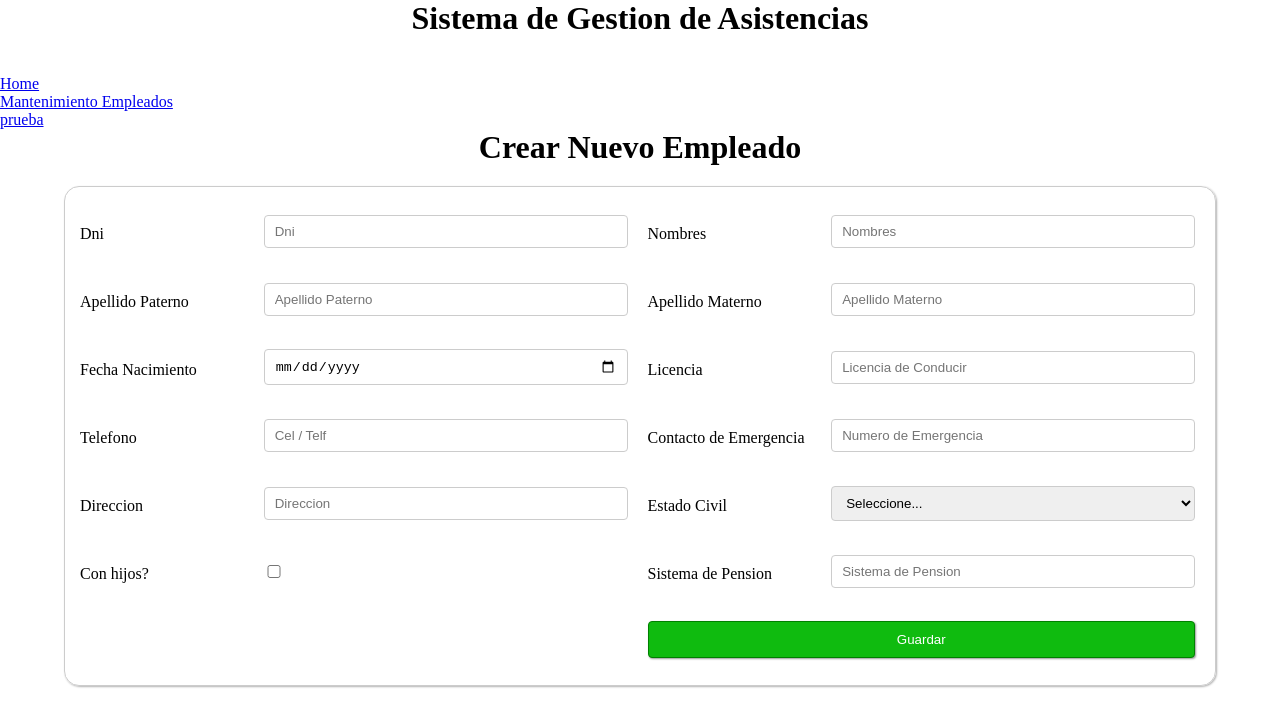
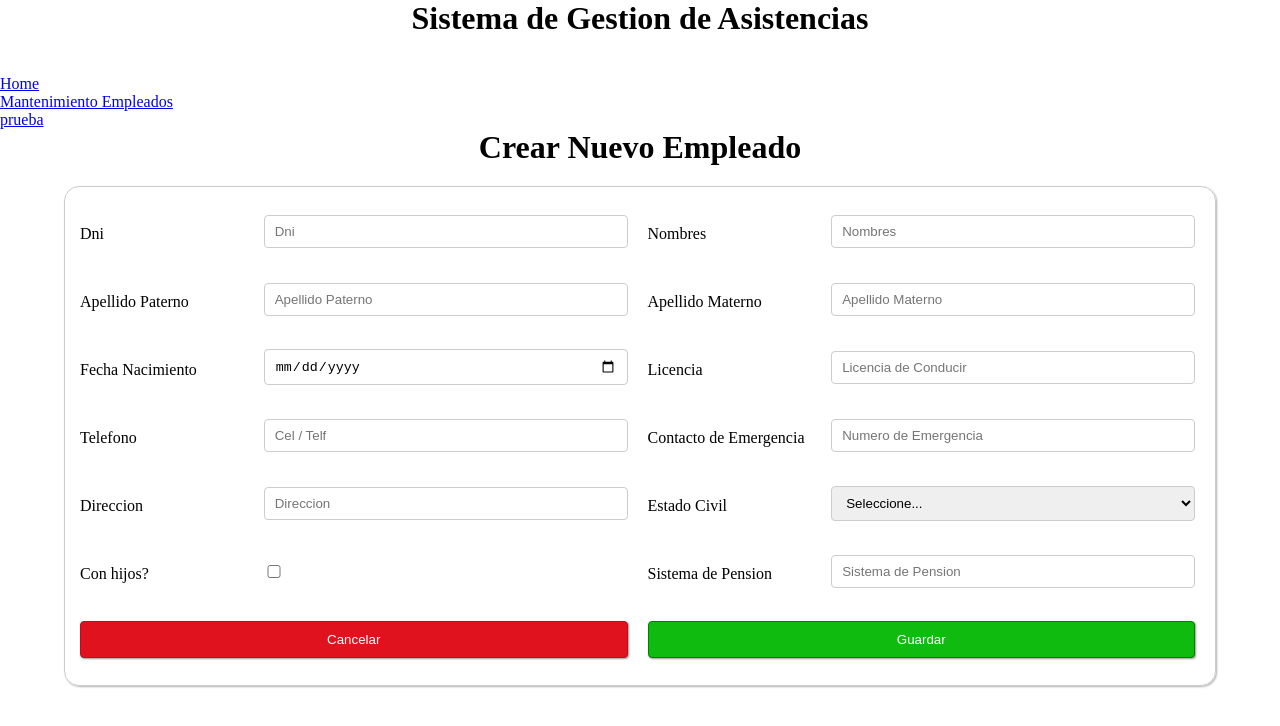
Before and after one commit to RaulB30/webAsistencia, a React (Vite) app in the folder client/: page /nuevoEmpleado in a window 1280 px wide. Shown: the top 726 px of the page. Built offline with nearby package versions, Linux system fonts and the light colour scheme.

Commit message:
Bug del check de Hijos

```diff
--- a/client/src/Pages/FrmEmpleados.jsx
+++ b/client/src/Pages/FrmEmpleados.jsx
@@ -27,6 +27,7 @@ function FrmEmpleados() {
     sistema_pension: "",
   });
 
+
   useEffect(() => {
     if (params.id) {
       async function getEmpleado() {
@@ -41,7 +42,7 @@ function FrmEmpleados() {
             direccion: empleado.data.DIRECCION,
             contacto_Emer: empleado.data.CONTACTO_EMER,
             estado_civ: empleado.data.ESTADO_CIV,
-            hijos: empleado.data.HIJOS,
+            hijos: Boolean(empleado.data.HIJOS),
             sistema_pension: empleado.data.SISTEMA_PENSION,
             licencia: empleado.data.LICENCIA,
             fecha_nac: empleado.data.date,
@@ -211,8 +212,8 @@ function FrmEmpleados() {
               <Field
                 className={styles.check}
                 type="checkbox"
-                name="hijos"
-                id="hijos"
+                 name="hijos"
+
               />
 
               <label>Sistema de Pension</label>
@@ -224,6 +225,16 @@ function FrmEmpleados() {
                 required
                 value={values.sistema_pension || ""}
                 className={styles.cajas_texto}
+              />
+              <input
+              className={styles.btnCancelar}
+                type="submit"
+                onClick={()=>{
+                  navigate("/mantenimientoEmpleados");
+                }}
+                value="Cancelar"
+
+
               />
 
               <input
--- a/client/src/Pages/FrmEmpleados.module.css
+++ b/client/src/Pages/FrmEmpleados.module.css
@@ -74,9 +74,23 @@ label {
   grid-column-start: 3;
   grid-column-end: 5;
 }
-input[type="submit"]:hover {
+
+.btnCancelar{
+  padding: 10px;
+  cursor: pointer;
+  border: 1px solid rgb(196, 9, 34);
+  background-color: rgb(224, 18, 29);
+  color: white;
+  border-radius: 4px;
+  box-shadow: 1px 1px 2px rgba(0, 0, 0, 0.4);
+}
+
+.btnCancelar{
+  grid-column-start: 1;
+  grid-column-end: 3;
+}
+.btnGuardar:hover {
   background-color: rgba(15, 172, 15, 0.986);
-
   transition: 0.1s ease-in;
 }
 
--- a/client/src/Pages/MantenimientoEmpleados.jsx
+++ b/client/src/Pages/MantenimientoEmpleados.jsx
@@ -82,7 +82,7 @@ function MantenimientoEmpleados() {
         <Formik className={styles.form_container} initialValues={{ dni: "" }}>
           {({ handleSubmit, values }) => (
             <Form className={styles.form_container}>
-              <label>DNI</label>
+              <label></label>
               <input
                 type="text"
                 name="dni"
```
